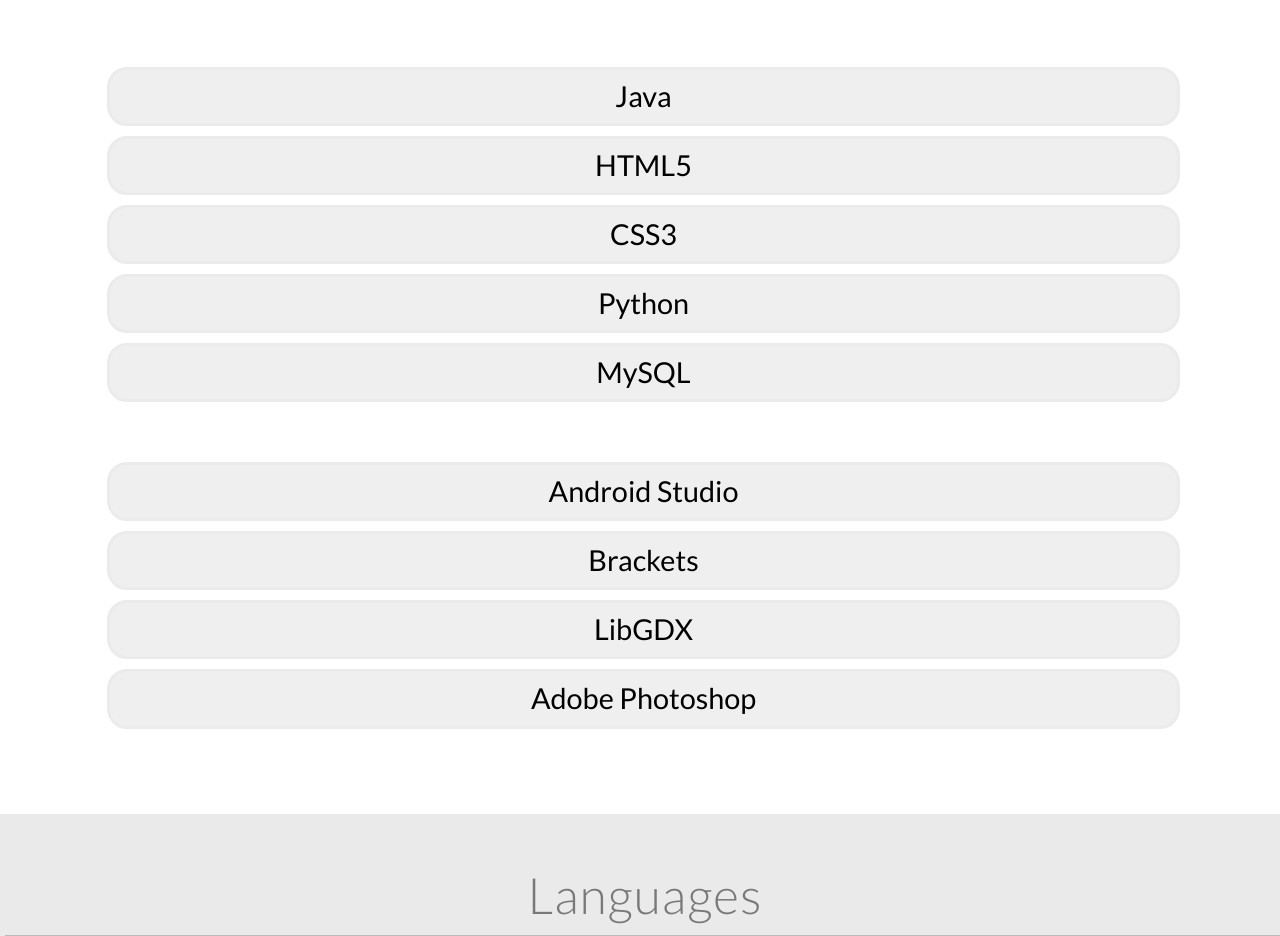
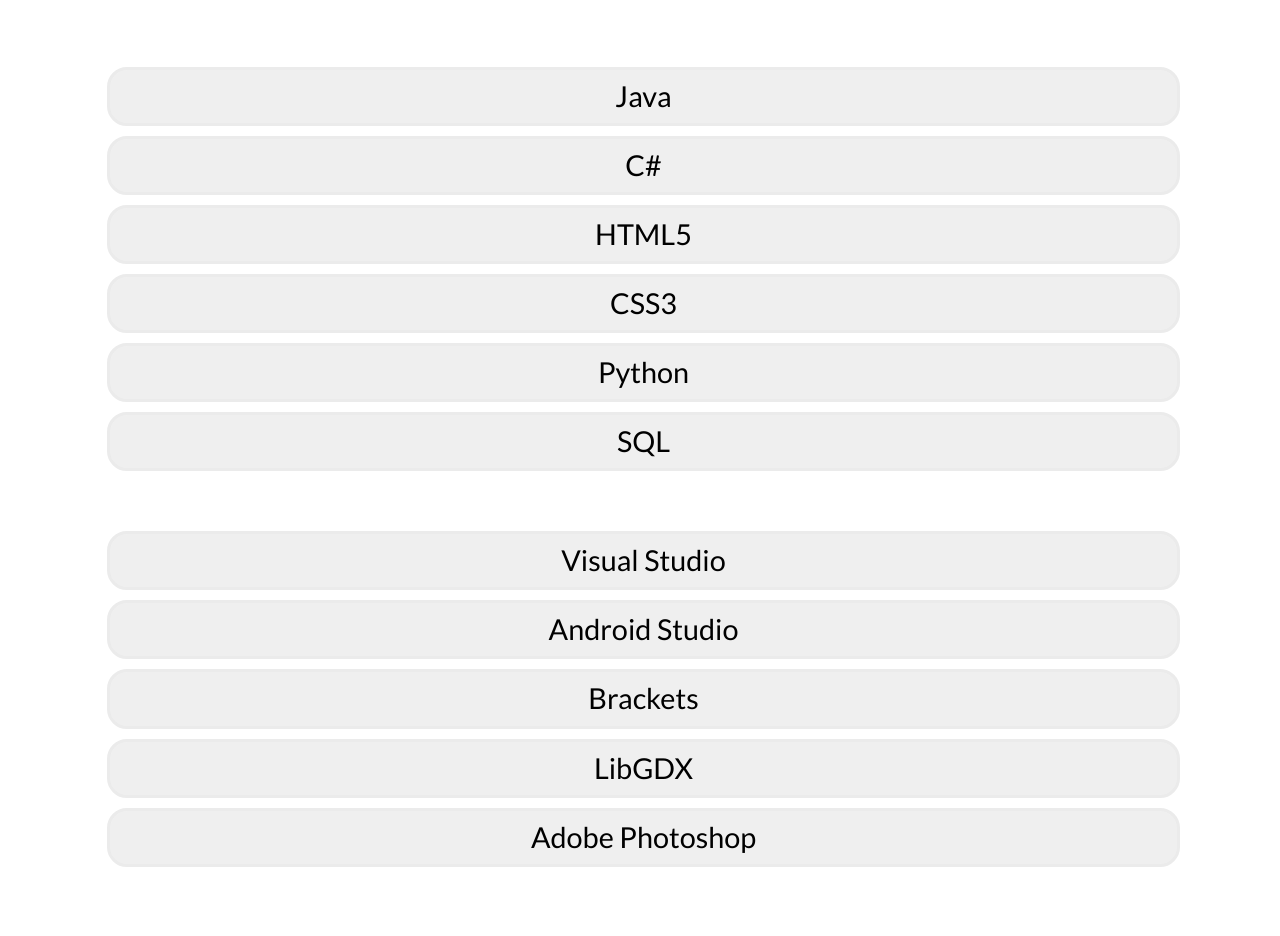
Before and after one commit to eliajada/eliajada.github.io, a plain HTML site: page index.html in a window 1280 px wide. Shown: the part 2123-3059 px from the top of the page. Drawn offline with Linux system fonts and the light colour scheme.

Commit message:
Modified skills section

```diff
--- a/index.html
+++ b/index.html
@@ -138,10 +138,11 @@
                         <ul>
 
                             <li>Java</li>
+                            <li>C#</li>
                             <li>HTML5</li>
                             <li>CSS3</li>
                             <li>Python</li>
-                            <li>MySQL</li>
+                            <li>SQL</li>
 
 
                           </ul>
@@ -153,6 +154,7 @@
                       <div class="column">
                         <ul>
 
+                            <li>Visual Studio</li>
                             <li>Android Studio</li>
                             <li>Brackets</li>
                             <li>LibGDX</li>
```
